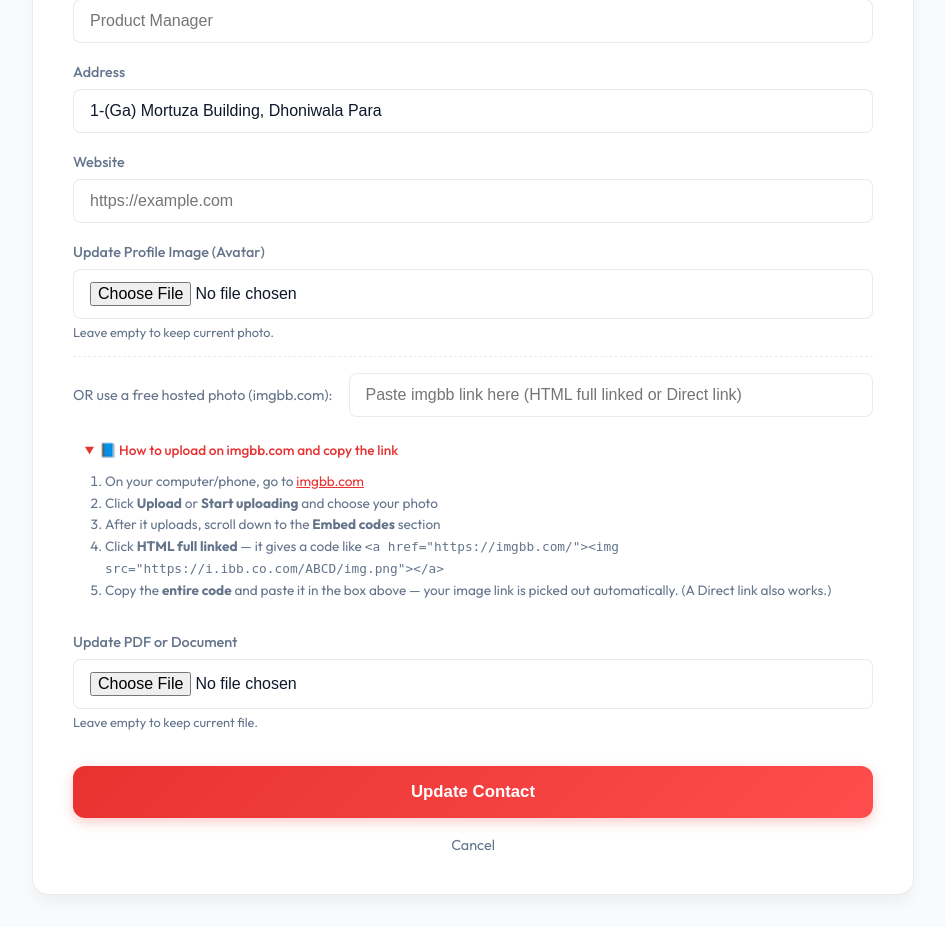
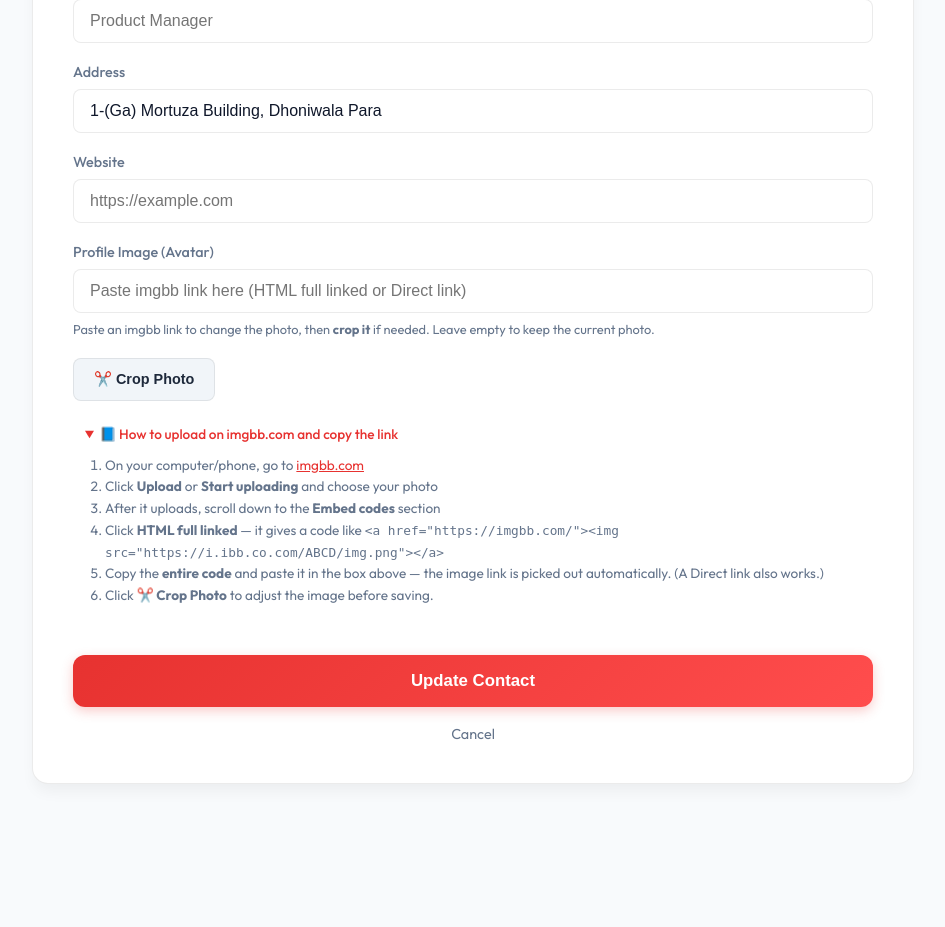
Before and after one commit to Ashraful7679/QR-Code-Generator, a Flask app: a page that uses templates/edit.html in a window 1280 px wide, after a click on "📘 How to upload on imgbb.com and copy the link". Shown: the part 1059-1986 px from the top of the page, without its empty margins (167-1112 px from the left). After the commit the page ends 1843 px from the top, so only its background shows below. Run offline with Flask 3, Linux system fonts and the light colour scheme; a user stored in the database is signed in; data comes from the database, SQL or seed files in the repository; both versions use the stored data as it was after the commit; some libraries are stand-ins or nearby versions.

Commit message:
imgbb api

```diff
--- a/app.py
+++ b/app.py
@@ -2,13 +2,13 @@ import sqlite3
 import uuid
 import os
 import io
+import re
 import qrcode
 import bcrypt
 import base64
 import requests
 import psycopg2
 from psycopg2.extras import RealDictCursor
-from werkzeug.utils import secure_filename
 from urllib.parse import quote
 from flask import Flask, render_template, request, redirect, url_for, Response, abort, flash
 from flask_login import LoginManager, UserMixin, login_user, logout_user, login_required, current_user
@@ -16,16 +16,37 @@ from flask_login import LoginManager, UserMixin, login_user, logout_user, login_
 app = Flask(__name__)
 app.config['SECRET_KEY'] = os.environ.get('SECRET_KEY', 'default-dev-key-change-in-prod')
 DATABASE_URL = os.environ.get('DATABASE_URL', '')
+IMG_BB_API_KEY = os.environ.get('IMG_BB_API_KEY', '')
 DB_FILE = 'contacts.db'
 USE_POSTGRES = bool(DATABASE_URL)
-UPLOAD_FOLDER = 'static/uploads'
-ALLOWED_EXTENSIONS = {'pdf', 'jpg', 'jpeg', 'png'}
-app.config['UPLOAD_FOLDER'] = UPLOAD_FOLDER
-os.makedirs(UPLOAD_FOLDER, exist_ok=True)
 
-def allowed_file(filename):
-    return '.' in filename and \
-           filename.rsplit('.', 1)[1].lower() in ALLOWED_EXTENSIONS
+def extract_image_url(value):
+    """Return a usable image URL from a pasted link or an imgbb embed snippet.
+    Accepts a raw URL (Direct link) or a whole 'HTML full linked' snippet
+    by pulling the src="..." URL out of it."""
+    value = (value or '').strip()
+    if not value:
+        return ''
+    match = re.search(r'src=["\']([^"\']+)["\']', value)
+    if match:
+        return match.group(1)
+    return value
+
+def upload_to_imgbb(image_bytes):
+    """Upload cropped image bytes to imgbb and return the hosted image URL."""
+    if not IMG_BB_API_KEY:
+        raise RuntimeError('IMG_BB_API_KEY is not configured on the server')
+    resp = requests.post(
+        'https://api.imgbb.com/1/upload',
+        data={'key': IMG_BB_API_KEY},
+        files={'image': ('cropped_avatar.png', image_bytes, 'image/png')},
+        timeout=30,
+    )
+    resp.raise_for_status()
+    payload = resp.json()
+    if not payload.get('success'):
+        raise RuntimeError(f"imgbb upload failed: {payload.get('error')}")
+    return payload['data']['url']
 
 def shorten_url(long_url):
     """Uses TinyURL to shorten the URL"""
@@ -468,6 +489,29 @@ def contacts_list():
 
 
 
+@app.route('/fetch-image')
+@login_required
+def fetch_image():
+    """Proxy a pasted imgbb URL as a same-origin image.
+    Loading a cross-origin image directly would 'taint' the canvas and make
+    cropper.js unable to export it — proxying through the app fixes that."""
+    url = request.args.get('url', '')
+    if not url.startswith(('http://', 'https://')):
+        abort(400, description='Invalid image URL')
+    try:
+        resp = requests.get(url, timeout=15)
+        resp.raise_for_status()
+    except requests.RequestException:
+        abort(400, description='Could not fetch the image')
+
+    ctype = resp.headers.get('Content-Type', '').split(';')[0].lower()
+    if not ctype.startswith('image/'):
+        abort(400, description='The link does not point to an image')
+    if len(resp.content) > 10 * 1024 * 1024:
+        abort(400, description='The image is too large')
+
+    return Response(resp.content, mimetype=ctype)
+
 @app.route('/create', methods=['POST'])
 @login_required
 def create_contact():
@@ -486,41 +530,21 @@ def create_contact():
     contact_type = request.form.get('contact_type')
     mobile = request.form.get('mobile')
 
-    file_path = None
-    if 'file' in request.files:
-        file = request.files['file']
-        if file and allowed_file(file.filename):
-            filename = secure_filename(file.filename)
-            filename = f"{uuid.uuid4().hex}_{filename}"
-            file.save(os.path.join(app.config['UPLOAD_FOLDER'], filename))
-            file_path = f"uploads/{filename}"
-
     profile_image = None
     cropped_base64 = request.form.get('cropped_image_base64')
+    profile_image_url = extract_image_url(request.form.get('profile_image_url'))
 
     if cropped_base64 and ',' in cropped_base64:
-        # Process base64 cropped image
+        # User cropped the pasted image — re-upload the result to imgbb
         try:
-            format, imgstr = cropped_base64.split(';base64,')
+            _, imgstr = cropped_base64.split(';base64,')
             img_data = base64.b64decode(imgstr)
-            img_filename = f"avatar_{uuid.uuid4().hex}.png"
-            save_path = os.path.join(app.config['UPLOAD_FOLDER'], img_filename)
-
-            with open(save_path, 'wb') as f:
-                f.write(img_data)
-
-            profile_image = f"uploads/{img_filename}"
+            profile_image = upload_to_imgbb(img_data)
         except Exception as e:
-            print(f"Error processing cropped image: {e}")
-
-    if not profile_image and 'profile_image' in request.files:
-        img_file = request.files['profile_image']
-        if img_file and allowed_file(img_file.filename):
-            img_filename = secure_filename(img_file.filename)
-            img_filename = f"avatar_{uuid.uuid4().hex}_{img_filename}"
-            save_path = os.path.join(app.config['UPLOAD_FOLDER'], img_filename)
-            img_file.save(save_path)
-            profile_image = f"uploads/{img_filename}"
+            print(f"Error uploading cropped image to imgbb: {e}")
+            profile_image = profile_image_url
+    elif profile_image_url.startswith(('http://', 'https://')):
+        profile_image = profile_image_url
 
     # Generate shorter 6-character ID for simpler QR codes
     unique_id = str(uuid.uuid4())[:6]
@@ -531,9 +555,9 @@ def create_contact():
 
     conn = get_db_connection()
     conn.execute('''
-        INSERT INTO contacts (id, first_name, last_name, phone, email, company, job_title, address, website, contact_type, mobile, file_path, profile_image, short_url, user_id)
-        VALUES (?, ?, ?, ?, ?, ?, ?, ?, ?, ?, ?, ?, ?, ?, ?)
-    ''', (unique_id, first_name, last_name, phone, email, company, job_title, address, website, contact_type, mobile, file_path, profile_image, short_url, current_user.id))
+        INSERT INTO contacts (id, first_name, last_name, phone, email, company, job_title, address, website, contact_type, mobile, profile_image, short_url, user_id)
+        VALUES (?, ?, ?, ?, ?, ?, ?, ?, ?, ?, ?, ?, ?, ?)
+    ''', (unique_id, first_name, last_name, phone, email, company, job_title, address, website, contact_type, mobile, profile_image, short_url, current_user.id))
     conn.commit()
     conn.close()
 
@@ -606,41 +630,23 @@ def update_contact(unique_id):
         conn.close()
         abort(403)
 
-    # Handle File Upload (PDF/Document)
-    if 'file' in request.files:
-        file = request.files['file']
-        if file and allowed_file(file.filename):
-            filename = secure_filename(file.filename)
-            filename = f"{uuid.uuid4().hex}_{filename}"
-            file.save(os.path.join(app.config['UPLOAD_FOLDER'], filename))
-            file_path = f"uploads/{filename}"
-            conn.execute('UPDATE contacts SET file_path = ? WHERE id = ?', (file_path, unique_id))
+    # Handle Profile Image (imgbb only)
+    cropped_base64 = request.form.get('cropped_image_base64')
+    profile_image_url = extract_image_url(request.form.get('profile_image_url'))
 
-    # Handle Profile Image Upload (Cropped or Raw)
-    cropped_base64 = request.form.get('cropped_image_base64')
     if cropped_base64 and ',' in cropped_base64:
+        # User cropped the pasted image — re-upload the result to imgbb
         try:
-            format, imgstr = cropped_base64.split(';base64,')
+            _, imgstr = cropped_base64.split(';base64,')
             img_data = base64.b64decode(imgstr)
-            img_filename = f"avatar_{uuid.uuid4().hex}.png"
-            save_path = os.path.join(app.config['UPLOAD_FOLDER'], img_filename)
-
-            with open(save_path, 'wb') as f:
-                f.write(img_data)
-
-            profile_image = f"uploads/{img_filename}"
-            conn.execute('UPDATE contacts SET profile_image = ? WHERE id = ?', (profile_image, unique_id))
+            new_img = upload_to_imgbb(img_data)
+            conn.execute('UPDATE contacts SET profile_image = ? WHERE id = ?', (new_img, unique_id))
         except Exception as e:
-            print(f"Error processing cropped image update: {e}")
-
-    elif 'profile_image' in request.files:
-        img_file = request.files['profile_image']
-        if img_file and allowed_file(img_file.filename):
-            img_filename = secure_filename(img_file.filename)
-            img_filename = f"avatar_{uuid.uuid4().hex}_{img_filename}"
-            img_file.save(os.path.join(app.config['UPLOAD_FOLDER'], img_filename))
-            profile_image = f"uploads/{img_filename}"
-            conn.execute('UPDATE contacts SET profile_image = ? WHERE id = ?', (profile_image, unique_id))
+            print(f"Error uploading cropped image to imgbb: {e}")
+            if profile_image_url.startswith(('http://', 'https://')):
+                conn.execute('UPDATE contacts SET profile_image = ? WHERE id = ?', (profile_image_url, unique_id))
+    elif profile_image_url.startswith(('http://', 'https://')):
+        conn.execute('UPDATE contacts SET profile_image = ? WHERE id = ?', (profile_image_url, unique_id))
 
     # Update other fields
     conn.execute('''
@@ -718,23 +724,6 @@ def delete_contact(unique_id):
         conn.close()
         abort(403)
 
-    # Delete associated files if they exist
-    if contact['profile_image']:
-        img_path = os.path.join(app.config['UPLOAD_FOLDER'], contact['profile_image'].split('/')[-1])
-        if os.path.exists(img_path):
-            try:
-                os.remove(img_path)
-            except Exception as e:
-                print(f"Error deleting profile image: {e}")
-
-    if contact['file_path']:
-        doc_path = os.path.join(app.config['UPLOAD_FOLDER'], contact['file_path'].split('/')[-1])
-        if os.path.exists(doc_path):
-            try:
-                os.remove(doc_path)
-            except Exception as e:
-                print(f"Error deleting file: {e}")
-
     # Delete from database
     conn.execute('DELETE FROM contacts WHERE id = ?', (unique_id,))
     conn.commit()
@@ -809,13 +798,14 @@ def generate_vcard(contact):
     # Add profile image to vCard if it exists
     if contact['profile_image']:
         try:
-            # profile_image is stored as 'uploads/filename.ext'
-            # We need the full path to read it
-            img_filename = contact['profile_image'].split('/')[-1]
-            img_path = os.path.join(app.config['UPLOAD_FOLDER'], img_filename)
-            if os.path.exists(img_path):
-                with open(img_path, 'rb') as img_f:
-                    encoded_string = base64.b64encode(img_f.read()).decode('utf-8')
+            # profile_image is a hosted URL (imgbb etc.) — fetch its bytes
+            img_url = str(contact['profile_image'])
+            if img_url.startswith(('http://', 'https://')):
+                resp = requests.get(img_url, timeout=15)
+                resp.raise_for_status()
+                ctype = resp.headers.get('Content-Type', '').split(';')[0].lower()
+                if ctype.startswith('image/') and len(resp.content) <= 10 * 1024 * 1024:
+                    encoded_string = base64.b64encode(resp.content).decode('utf-8')
                     # PHOTO property in vCard 3.0
                     lines.append(f"PHOTO;TYPE=JPEG;ENCODING=b:{encoded_string}")
         except Exception as e:
--- a/templates/edit.html
+++ b/templates/edit.html
@@ -72,7 +72,7 @@
         </div>
 
         <div class="form-group">
-            <label for="profile_image">Update Profile Image (Avatar)</label>
+            <label for="profile_image_url">Profile Image (Avatar)</label>
             {% if contact['profile_image'] %}
             <div id="avatar-preview-container" style="margin-top: 10px;">
                 <p style="font-size: 0.8rem; color: var(--text-muted);">Current photo:</p>
@@ -86,20 +86,14 @@
                     style="width: 100px; height: 100px; border-radius: 50%; object-fit: cover; border: 2px solid var(--primary-color);">
             </div>
             {% endif %}
-            <input type="file" id="profile_image" name="profile_image" accept=".jpg,.jpeg,.png">
+            <input type="url" id="profile_image_url" name="profile_image_url" autocomplete="off"
+                placeholder="Paste imgbb link here (HTML full linked or Direct link)"
+                value="{{ contact['profile_image'] if contact['profile_image'] and contact['profile_image'].startswith(('http://', 'https://')) else '' }}">
             <input type="hidden" name="cropped_image_base64" id="cropped_image_base64">
-            <p style="font-size: 0.8rem; color: var(--text-muted); margin-top: 5px;">Leave empty to keep current photo.
-            </p>
-
-            <div
-                style="border-top: 1px dashed var(--border-color); margin-top: 1rem; padding-top: 1rem; display: flex; gap: 1rem; align-items: center; flex-wrap: wrap;">
-                <span style="font-size: 0.9rem; color: var(--text-muted);">OR use a free hosted photo
-                    (imgbb.com):</span>
-                <input type="url" id="profile_image_url" name="profile_image_url"
-                    placeholder="Paste imgbb link here (HTML full linked or Direct link)"
-                    value="{{ contact['profile_image'] if contact['profile_image'] and contact['profile_image'].startswith(('http://', 'https://')) else '' }}"
-                    style="flex: 1; min-width: 250px;">
-            </div>
+            <p style="font-size: 0.8rem; color: var(--text-muted); margin-top: 8px;">Paste an imgbb link to change the
+                photo, then <strong>crop it</strong> if needed. Leave empty to keep the current photo.</p>
+            <button type="button" id="open-crop" class="btn-secondary" style="margin-top: 0.5rem;">✂️ Crop
+                Photo</button>
 
             <details style="margin-top: 0.75rem; background: rgba(255, 255, 255, 0.05); padding: 0.75rem; border-radius: 8px;">
                 <summary style="cursor: pointer; font-size: 0.85rem; color: var(--primary-color); font-weight: 500;">
@@ -112,21 +106,11 @@
                     <li>Click <strong>HTML full linked</strong> — it gives a code like
                         <code style="font-size: 0.8rem;">&lt;a href="https://imgbb.com/"&gt;&lt;img src="https://i.ibb.co.com/ABCD/img.png"&gt;&lt;/a&gt;</code>
                     </li>
-                    <li>Copy the <strong>entire code</strong> and paste it in the box above — your image link is picked
+                    <li>Copy the <strong>entire code</strong> and paste it in the box above — the image link is picked
                         out automatically. (A Direct link also works.)</li>
+                    <li>Click <strong>✂️ Crop Photo</strong> to adjust the image before saving.</li>
                 </ol>
             </details>
-        </div>
-
-        <div class="form-group">
-            <label for="file">Update PDF or Document</label>
-            {% if contact['file_path'] %}
-            <p style="font-size: 0.8rem; color: var(--primary-color);">Current file: {{
-                contact['file_path'].split('/')[-1] }}</p>
-            {% endif %}
-            <input type="file" id="file" name="file" accept=".pdf,.jpg,.jpeg,.png">
-            <p style="font-size: 0.8rem; color: var(--text-muted); margin-top: 5px;">Leave empty to keep current file.
-            </p>
         </div>
 
         <button type="submit" class="btn-primary">Update Contact</button>
@@ -158,34 +142,55 @@
 
 <script>
     let cropper;
-    const profileImageInput = document.getElementById('profile_image');
+    const urlInput = document.getElementById('profile_image_url');
     const cropperModal = document.getElementById('cropperModal');
     const cropperImage = document.getElementById('cropper-image');
     const croppedInput = document.getElementById('cropped_image_base64');
     const previewContainer = document.getElementById('avatar-preview-container');
     const previewImage = document.getElementById('avatar-preview');
-    const urlInput = document.getElementById('profile_image_url');
+    const cropButton = document.getElementById('open-crop');
+    let currentImageUrl = null;
 
-    // Keep file upload and imgbb link mutually exclusive
+    function extractImageUrl(value) {
+        const match = /src=["']([^"']+)["']/.exec(value || '');
+        return match ? match[1] : (value || '').trim();
+    }
+
+    function proxiedSrc(url) {
+        return '/fetch-image?url=' + encodeURIComponent(url);
+    }
+
+    // Pre-fill the "current" image from an existing external link
     urlInput.addEventListener('input', function () {
-        if (urlInput.value.trim()) {
-            profileImageInput.value = '';
+        currentImageUrl = extractImageUrl(urlInput.value);
+        if (currentImageUrl) {
+            croppedInput.value = '';
         }
     });
 
-    profileImageInput.addEventListener('change', function (e) {
-        urlInput.value = '';
-        const files = e.target.files;
-        if (files && files.length > 0) {
-            const reader = new FileReader();
-            reader.onload = function (e) {
-                cropperImage.src = e.target.result;
-                cropperModal.style.display = 'block';
+    urlInput.addEventListener('change', function () {
+        const imgUrl = extractImageUrl(urlInput.value);
+        if (!/^https?:\/\//i.test(imgUrl)) return;
+        currentImageUrl = imgUrl;
+        croppedInput.value = '';
+        previewImage.onerror = function () {
+            previewContainer.style.display = 'none';
+        };
+        previewImage.onload = function () {
+            previewContainer.style.display = 'block';
+        };
+        previewImage.src = proxiedSrc(imgUrl);
+    });
 
+    cropButton.addEventListener('click', function () {
+        if (!currentImageUrl || !/^https?:\/\//i.test(currentImageUrl)) {
+            alert('Paste an imgbb link above first.');
+            return;
+        }
+        cropperImage.onload = function () {
             if (cropper) {
                 cropper.destroy();
             }
-
             cropper = new Cropper(cropperImage, {
                 aspectRatio: 1,
                 viewMode: 1,
@@ -199,11 +204,12 @@
                 toggleDragModeOnDblclick: false,
             });
         };
-            reader.readAsDataURL(files[0]);
-        }
+        cropperImage.src = proxiedSrc(currentImageUrl);
+        cropperModal.style.display = 'block';
     });
 
     document.getElementById('save-crop').addEventListener('click', function () {
+        if (!cropper) return;
         const canvas = cropper.getCroppedCanvas({
             width: 500,
             height: 500,
@@ -229,18 +235,15 @@
 
     document.getElementById('cancel-crop').addEventListener('click', function () {
         cropperModal.style.display = 'none';
-        profileImageInput.value = '';
     });
 
     document.querySelector('.close-modal').addEventListener('click', function () {
         cropperModal.style.display = 'none';
-        profileImageInput.value = '';
     });
 
     window.onclick = function (event) {
         if (event.target == cropperModal) {
             cropperModal.style.display = 'none';
-            profileImageInput.value = '';
         }
     };
 </script>
```
Also changed, not shown: templates/contacts.html (+0 -12 lines), templates/index.html (+48 -40 lines), contacts.db. Lines whose indentation alone changed are shown as unchanged.
